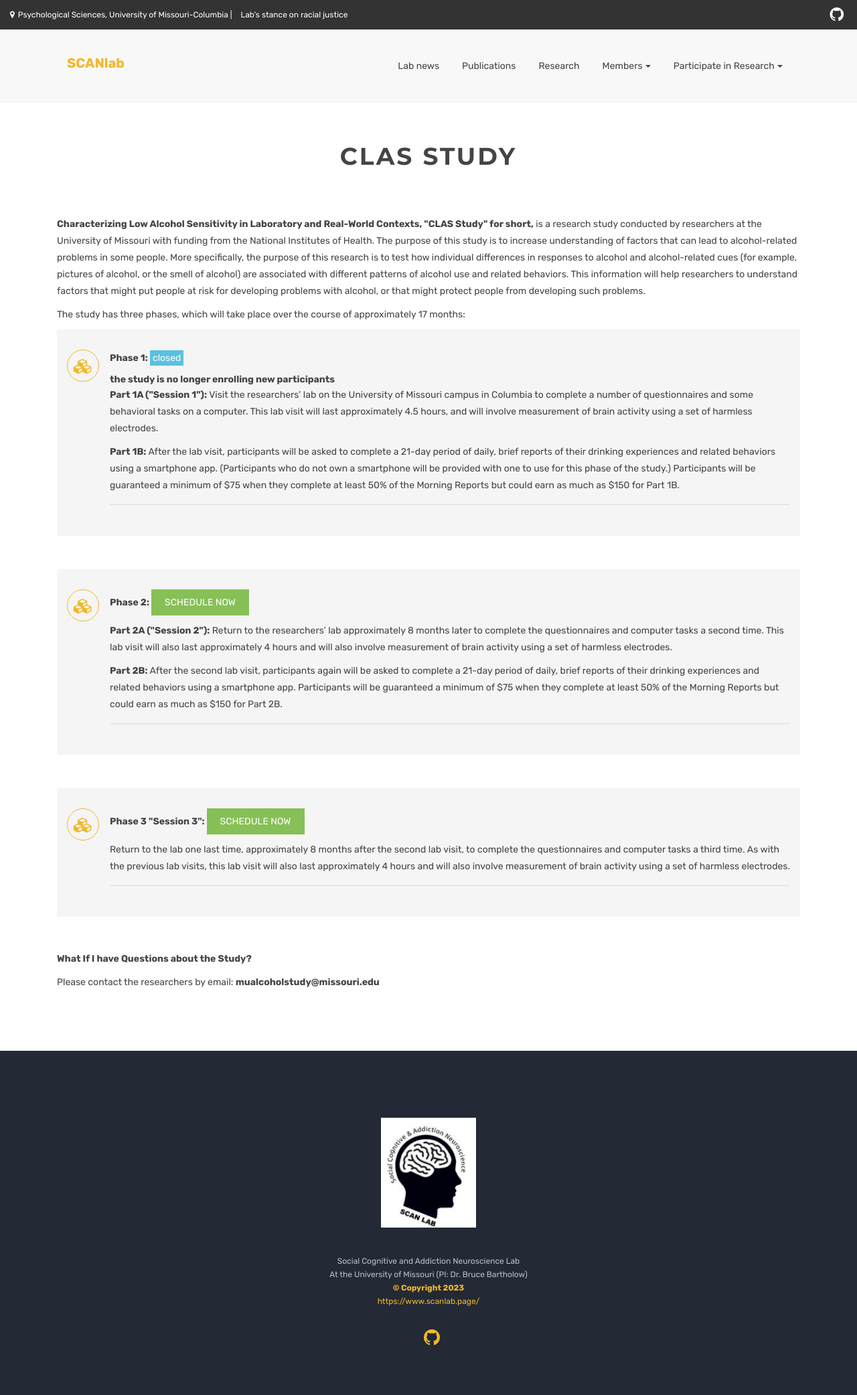
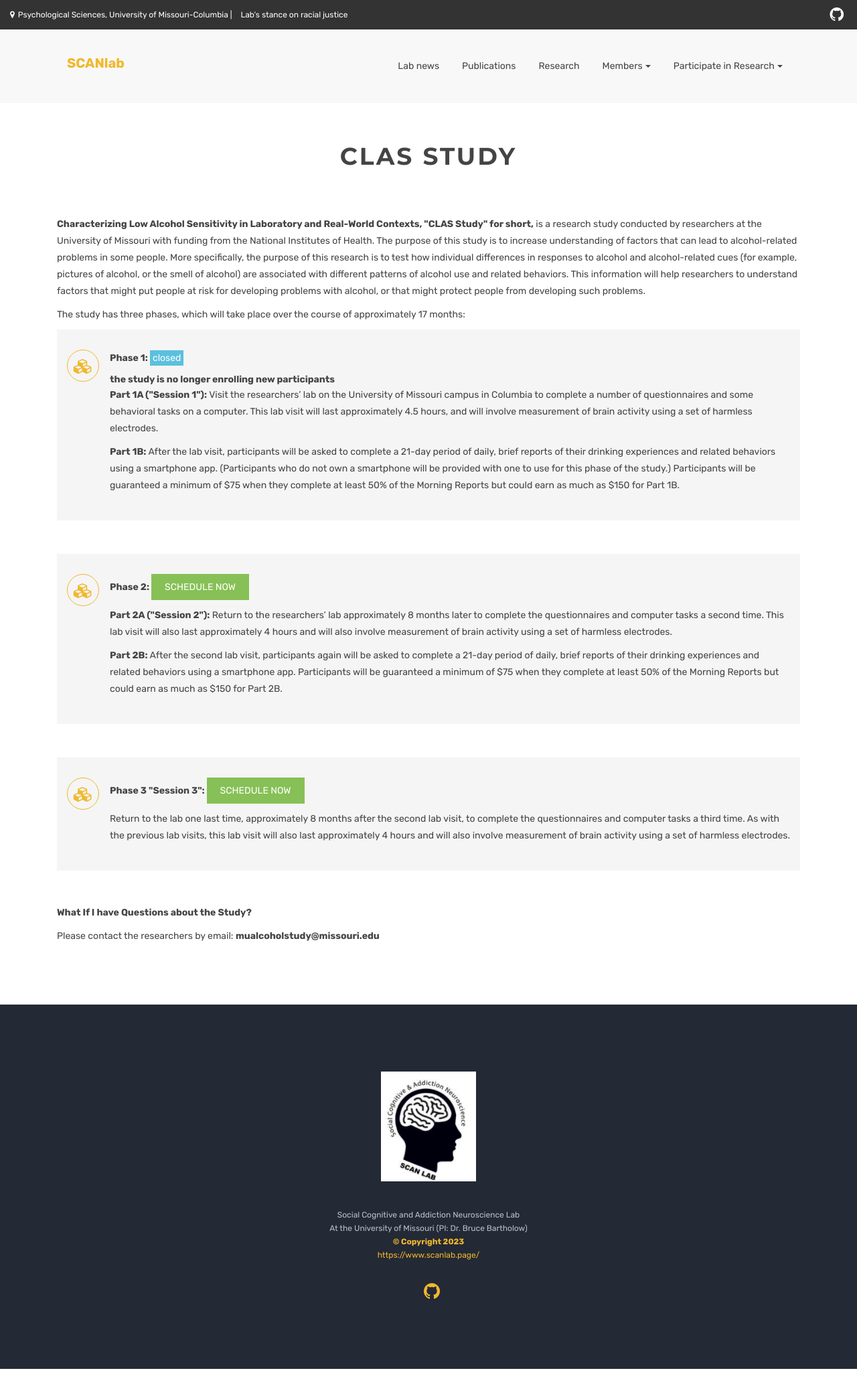
Before and after one commit to bartholow-scanlab/bartholow-scanlab.github.io, a Jekyll site: the page built from CLASstudy.html, in a window 1280 px wide. Shown: the top 2083 px of the page at 67% size. Built offline with Jekyll 4.4.1, drawn with Linux system fonts in a browser that asks for light colours.

Commit message:
Update CLASstudy.html

```diff
--- a/CLASstudy.html
+++ b/CLASstudy.html
@@ -43,8 +43,6 @@ canonical:
 <p><strong>Part 1A ("Session 1"):</strong> Visit the researchers’ lab on the University of Missouri campus in Columbia to complete a number of questionnaires and some behavioral tasks on a computer.  This lab visit will last approximately 4.5 hours, and will involve measurement of brain activity using a set of harmless electrodes.</p>
 
 <p><strong>Part 1B:</strong> After the lab visit, participants will be asked to complete a 21-day period of daily, brief reports of their drinking experiences and related behaviors using a smartphone app.  (Participants who do not own a smartphone will be provided with one to use for this phase of the study.)  Participants will be guaranteed a minimum of $75 when they complete at least 50% of the Morning Reports but could earn as much as $150 for Part 1B.</p>
-<hr>
-
 	    </div>
       </div>
 		  </div>
@@ -70,8 +68,6 @@ canonical:
 <p><strong>Part 2A ("Session 2"):</strong> Return to the researchers’ lab approximately 8 months later to complete the questionnaires and computer tasks a second time.  This lab visit will also last approximately 4 hours and will also involve measurement of brain activity using a set of harmless electrodes.</p>
 
 <p><strong>Part 2B:</strong> After the second lab visit, participants again will be asked to complete a 21-day period of daily, brief reports of their drinking experiences and related behaviors using a smartphone app.  Participants will be guaranteed a minimum of $75 when they complete at least 50% of the Morning Reports but could earn as much as $150 for Part 2B.</p>
-<hr>
-
 	    </div>
       </div>
 		  </div>
@@ -94,7 +90,6 @@ canonical:
                        <p> <strong> Phase 3 "Session 3": </strong> <span class="label label-success-filled"> SCHEDULE NOW </span></p>
 
 <p>Return to the lab one last time, approximately 8 months after the second lab visit, to complete the questionnaires and computer tasks a third time.  As with the previous lab visits, this lab visit will also last approximately 4 hours and will also involve measurement of brain activity using a set of harmless electrodes.</p>
-<hr>
 
 	    </div>
       </div>
```
